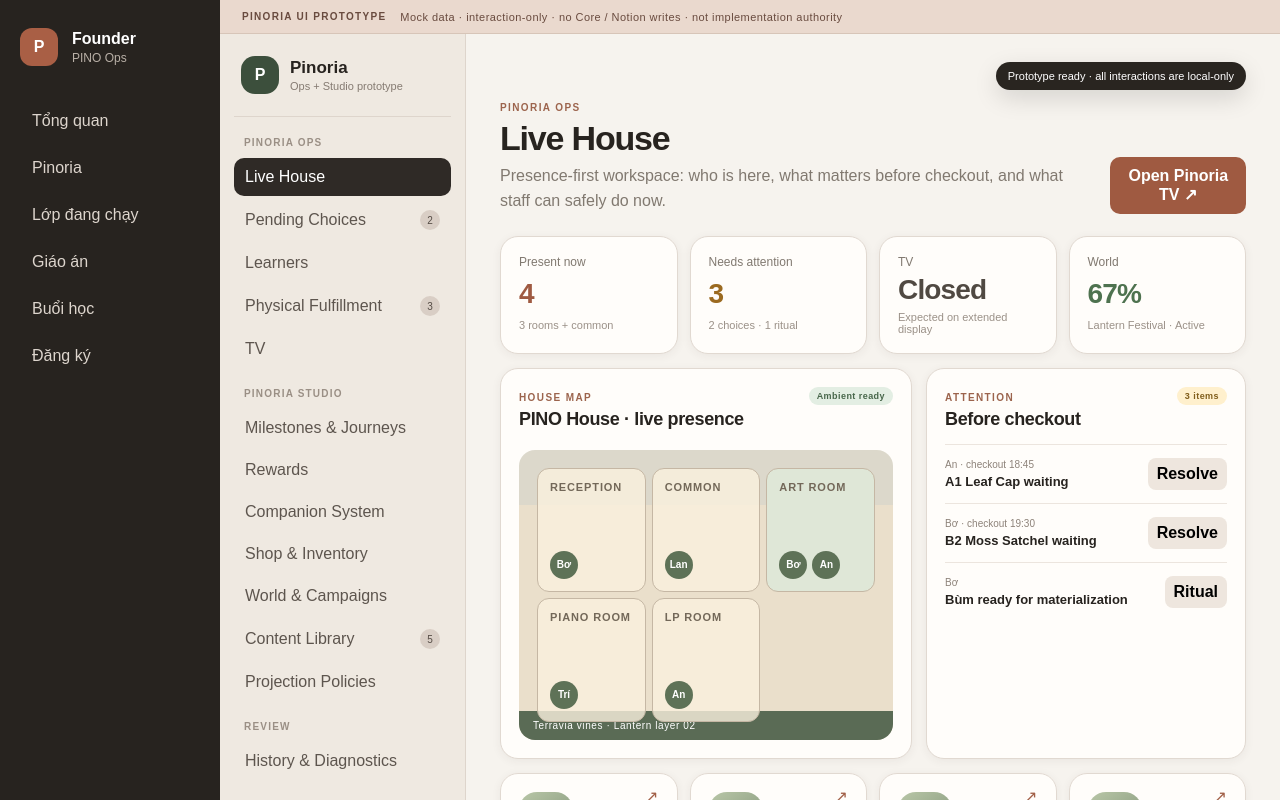
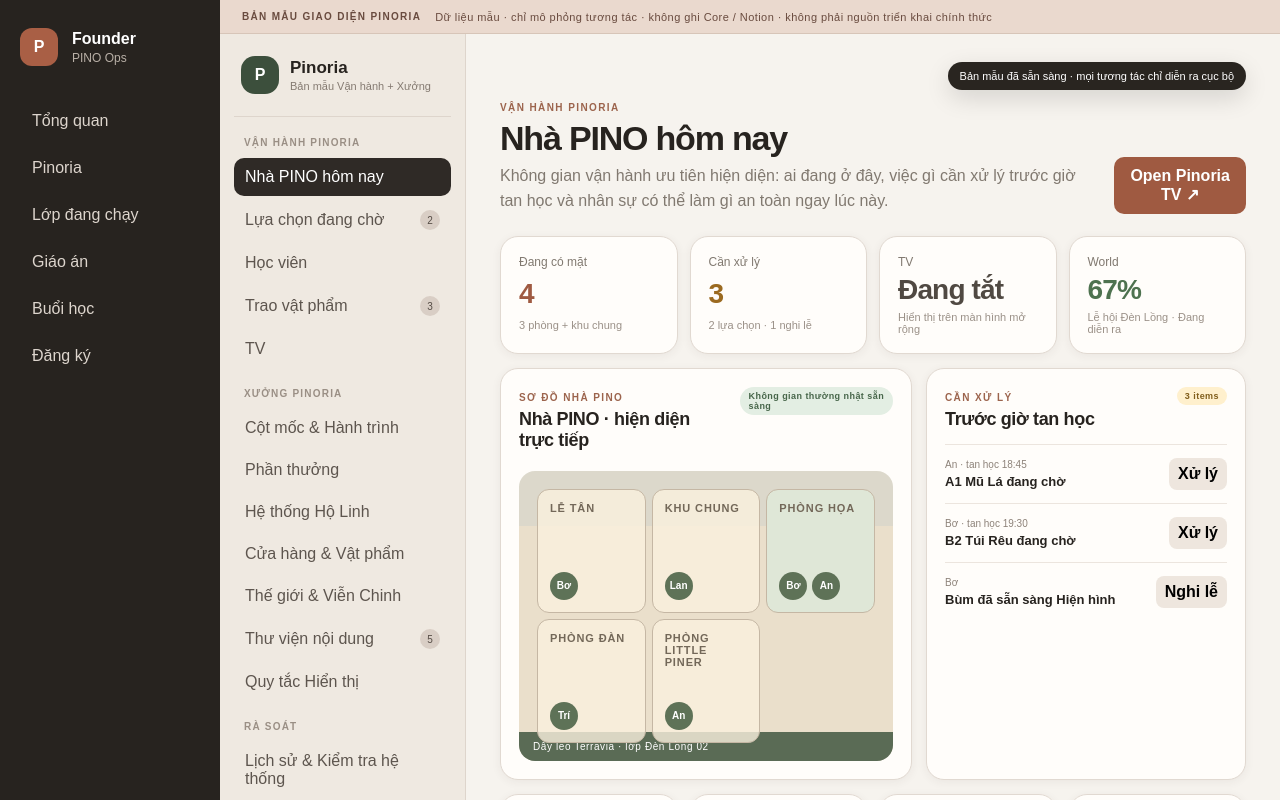
Before and after one commit to vmtct/pino-team-os, a Next.js app: page /founder/pinoria in a window 1280 px wide. Shown: the top 800 px of the page. Built offline with nearby package versions, Linux system fonts and the light colour scheme.

Commit message:
feat: localize Pinoria founder prototype to Vietnamese

```diff
--- a/app/founder/pinoria/page.tsx
+++ b/app/founder/pinoria/page.tsx
@@ -1,5 +1,10 @@
+import { PinoriaVietnameseLocale } from "../../pinoria-vietnamese-locale";
 import { PinoriaPrototype } from "./pinoria-prototype";
 
 export default function PinoriaPrototypePage() {
-  return <PinoriaPrototype />;
+  return (
+    <PinoriaVietnameseLocale>
+      <PinoriaPrototype />
+    </PinoriaVietnameseLocale>
+  );
 }
```
